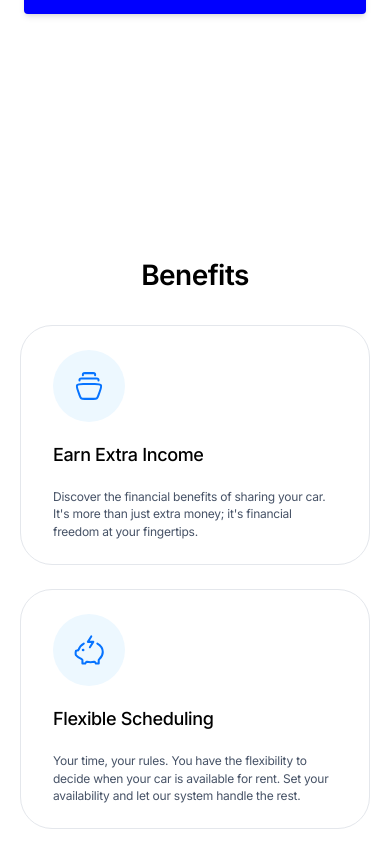
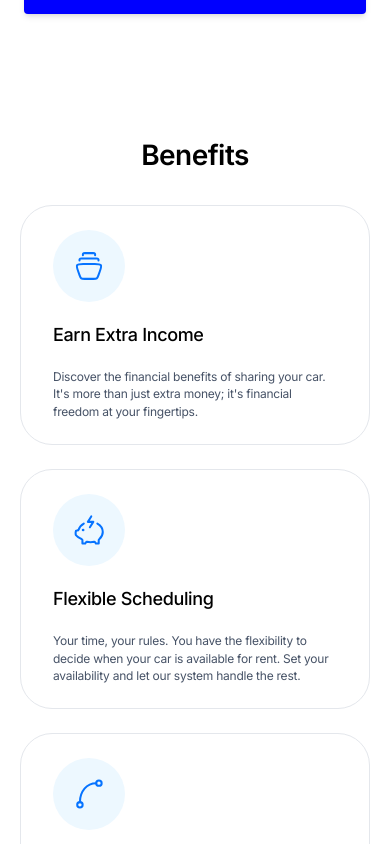
Before and after one commit to autogirlng/muvment-host, a Next.js app: page / in a window 390 px wide. Shown: the part 1560-2404 px from the top of the page. Built offline with nearby package versions, Linux system fonts and the light colour scheme; no server answers.

Commit message:
fix padding issue in homepage

```diff
--- a/src/components/LandingPage/ElectricVehicleHero/index.tsx
+++ b/src/components/LandingPage/ElectricVehicleHero/index.tsx
@@ -1,8 +1,7 @@
 // import Button from "@repo/ui/button";
 import Image from "next/image";
 import Link from "next/link";
-import React from "react";
-import { Button } from "@/ui";
+
 
 
 function ElectricalVehicleHero() {
--- a/src/ui/whatWeOffer.tsx
+++ b/src/ui/whatWeOffer.tsx
@@ -8,7 +8,7 @@ function WhatWeOffer({ title, list, className }: WhatWeOfferProps) {
     return (
         <section
             className={cn(
-                "px-5 sm:px-9 3xl:px-[61px] py-[120px] md:py-[92px] md:pb-[200px]",
+                "px-5 sm:px-9 3xl:px-[61px] md:py-[92px] md:pb-[200px]",
                 className
             )}
         >
```
